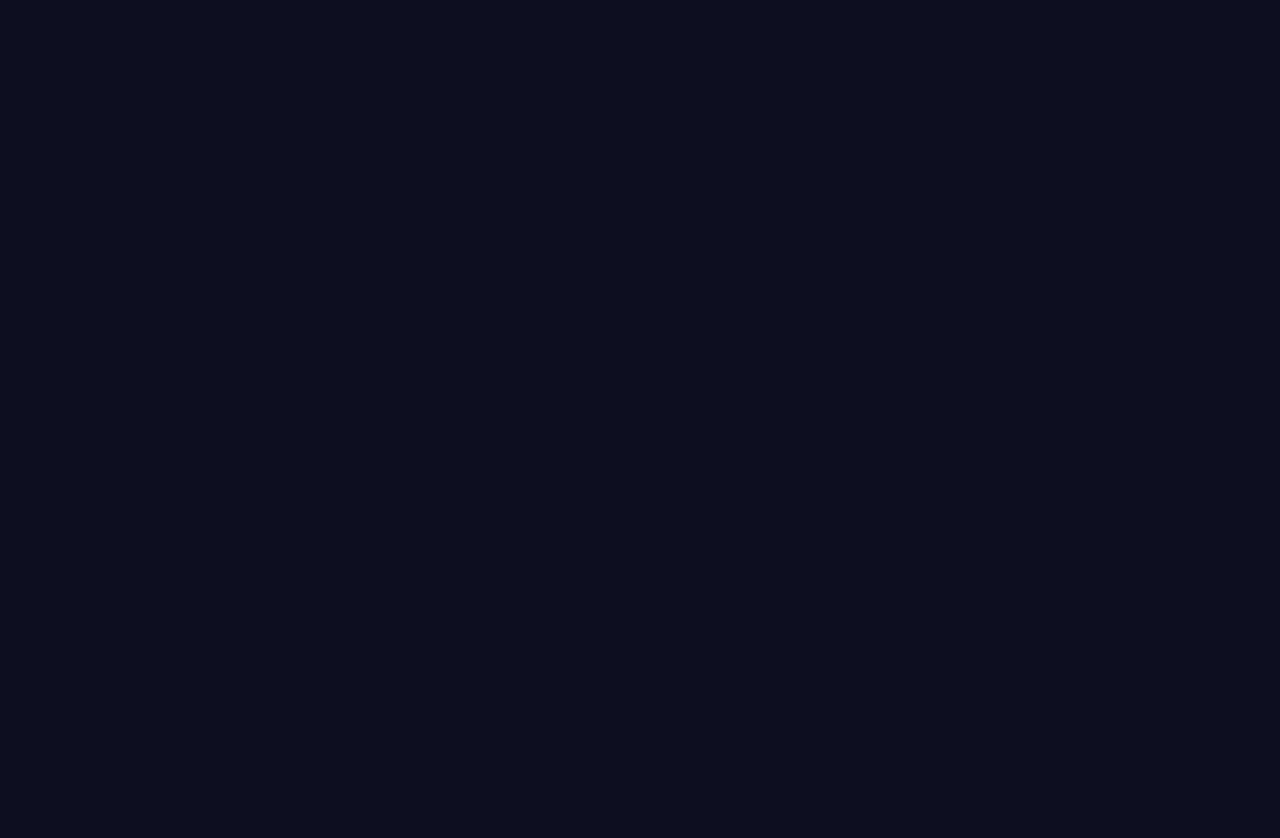
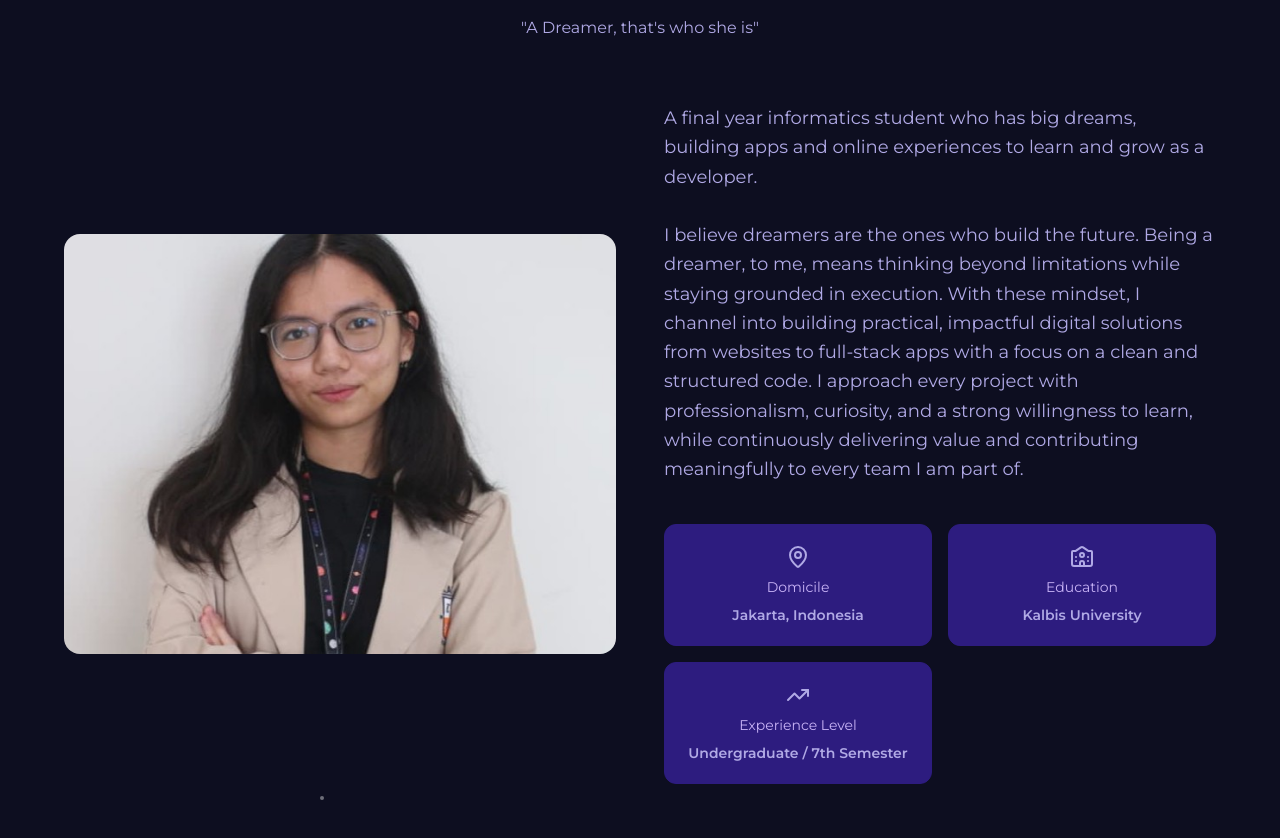
Before and after one commit to MicelHiu/My-Portfolio, a Next.js app: page /dashboard in a window 1280 px wide. Shown: the part 996-1834 px from the top of the page. Before the commit the page ends 800 px from the top, so only its background shows below. Built offline with nearby package versions, Linux system fonts and the light colour scheme.

Commit message:
feat: about section

```diff
--- a/package.json
+++ b/package.json
@@ -8,6 +8,7 @@
     "start": "next start"
   },
   "dependencies": {
+    "lucide-react": "^1.34.0",
     "next": "16.3.1",
     "react": "19.2.8",
     "react-dom": "19.2.8"
--- a/src/app/dashboard/page.tsx
+++ b/src/app/dashboard/page.tsx
@@ -2,11 +2,13 @@
 
 import Navigation from "@/container/Navigation";
 import HomeSection from "@/components/homeSection";
+import AboutSection from "@/components/aboutSection";
 export default function Dashboard() {
     return (
         <>
             <Navigation />
             <HomeSection />
+            <AboutSection />
         </>
     )
 }
--- /dev/null
+++ b/src/components/aboutSection.tsx
@@ -0,0 +1,78 @@
+"use client";
+
+import { MapPin, Quote, TrendingUp, University } from "lucide-react";
+import Image from "next/image";
+
+export default function AboutSection() {
+    const infoCards = [
+        {
+            icon: <MapPin className="w-6 h-6 text-foreground" />,
+            label: "Domicile",
+            value: "Jakarta, Indonesia",
+        },
+        {
+            icon: <University className="w-6 h-6 text-foreground" />,
+            label: "Education",
+            value: "Kalbis University",
+        },
+        {
+            icon: <TrendingUp className="w-6 h-6 text-foreground" />,
+            label: "Experience Level",
+            value: "Undergraduate / 7th Semester",
+        }
+    ]
+    return (
+        <>
+            <section id="about" className="relative bg-background text-secondary py-24 px-6 overflow-hidden">
+                <div className="absolute inset-0 pointer-events-none">
+                    <span className="absolute top-10 left-10 w-1 h-1 bg-white/40 rounded-full" />
+                    <span className="absolute top-24 right-1/3 w-1 h-1 bg-white/40 rounded-full" />
+                    <span className="absolute bottom-20 left-1/4 w-1 h-1 bg-white/40 rounded-full" />
+                </div>
+
+                {/* header */}
+                <div className="text-center mb-16 relative z-10">
+                    <h2 className="text-4xl md:text-5xl font-bold">
+                        About Me
+                    </h2>
+                    <p className="text-foreground mt-3">"A Dreamer, that's who she is"</p>
+                </div>
+
+                {/* content */}
+                <div className="max-w-6xl mx-auto grid md:grid-cols-2 gap-12 items-center relative z-10">
+                    <div className="relative w-full h-[420px] rounded-2xl overflow-hidden">
+                        <Image
+                            src="/images/aboutMe.jpeg"
+                            alt="Profile Photo"
+                            fill
+                            className="object-cover"
+                        />
+                    </div>
+
+                    <div>
+                        <p className="text-foreground leading-relaxed text-lg mb-10">
+                            A final year informatics student who has big dreams, building apps and online experiences to learn and grow as a developer.
+                            <br/><br/>
+                            I believe dreamers are the ones who build the future. Being a dreamer, to me, means thinking beyond limitations while staying grounded in execution. With these mindset, I channel into building practical, impactful digital solutions from websites to full-stack apps with a focus on a clean and structured code. I approach every project with professionalism, curiosity, and a strong willingness to learn, while continuously delivering value and contributing meaningfully to every team I am part of.
+                        </p>
+
+                        <div className="grid grid-cols-2 gap-4">
+                            {infoCards.map((item, i) => (
+                                <div
+                                    key={i}
+                                    className="bg-surface border border-primary rounded-xl p-5 flex flex-col items-center text-center gap-2 hover:border-secondary transition-colors"
+                                >
+                                    {item.icon}
+                                    <span className="text-sm text-secondary">{item.label}</span>
+                                    <span className="font-semibold text-foreground text-sm">
+                                        {item.value}
+                                    </span>
+                                </div>
+                            ))}
+                        </div>
+                    </div>
+                </div>
+            </section>
+        </>
+    );
+}
--- a/src/components/homeSection.tsx
+++ b/src/components/homeSection.tsx
@@ -1,6 +1,7 @@
 export default function HomeSection() {
     return (
         <>
+            <section id="home" className="relative flex min-h-screen flex-col justify-center overflow-hidden">
                 <div className="relative z-10 flex flex-1 flex-col items-center justify-center px-6 text-center">
                     <p className="mb-4 text-lg text-white/60">Hey, I&apos;m</p>
 
@@ -9,7 +10,7 @@ export default function HomeSection() {
                     </h1>
 
                     <span className="mt-6 rounded-full bg-primary px-5 py-2 text-sm font-semibold text-foreground">
-                Full Stack Developer
+                    Software Engineer
                     </span>
 
                     <p className="mt-8 max-w-xl text-xl text-foreground sm:text-2xl">
@@ -50,6 +51,7 @@ export default function HomeSection() {
                         'radial-gradient(ellipse at center, color-mix(in srgb, var(--primary) 35%, transparent) 0%, transparent 70%)',
                     }}
                 />
+            </section>
         </>
     )
 }
--- a/src/container/Navigation.tsx
+++ b/src/container/Navigation.tsx
@@ -1,7 +1,7 @@
 "use client";
 
 import Link from "next/link";
-import { useState } from "react";
+import { useEffect, useState } from "react";
 
 export default function Navigation() {
     const navLinks = [
@@ -12,7 +12,32 @@ export default function Navigation() {
         { label: "Contact", href: "#contact"}
     ];
 
-    const [active, setActive] = useState<String>("Home");
+    const [active, setActive] = useState<string>("Home");
+
+    // Scroll-spy: otomatis update "active" sesuai section yang lagi keliatan
+    useEffect(() => {
+        const observer = new IntersectionObserver(
+            (entries) => {
+                entries.forEach((entry) => {
+                    if (entry.isIntersecting) {
+                        const match = navLinks.find(
+                            (link) => link.href.slice(1) === entry.target.id
+                        );
+                        if (match) setActive(match.label);
+                    }
+                });
+            },
+            { rootMargin: "-40% 0px -40% 0px", threshold: 0 }
+        );
+
+        navLinks.forEach((link) => {
+            const el = document.getElementById(link.href.slice(1));
+            if (el) observer.observe(el);
+        });
+
+        return () => observer.disconnect();
+    }, []);
+
     return (
         <>
             <header className="sticky top-4 z-50 mx-auto w-fit">
@@ -47,6 +72,5 @@ export default function Navigation() {
                 </nav>
             </header>
         </>
-
     )
 }
```
Also changed, not shown: public/images/aboutMe.jpeg (added), 1 other file (tests, documents, lock files or other folders). Lines whose indentation alone changed are shown as unchanged.
